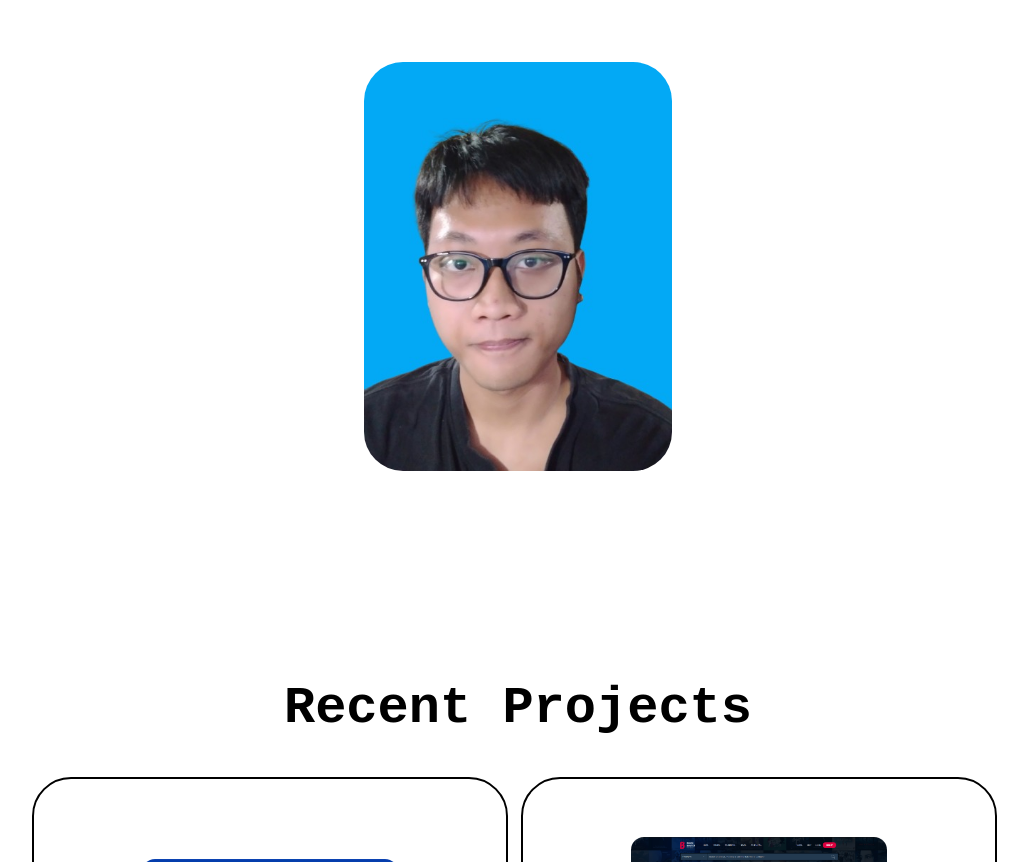
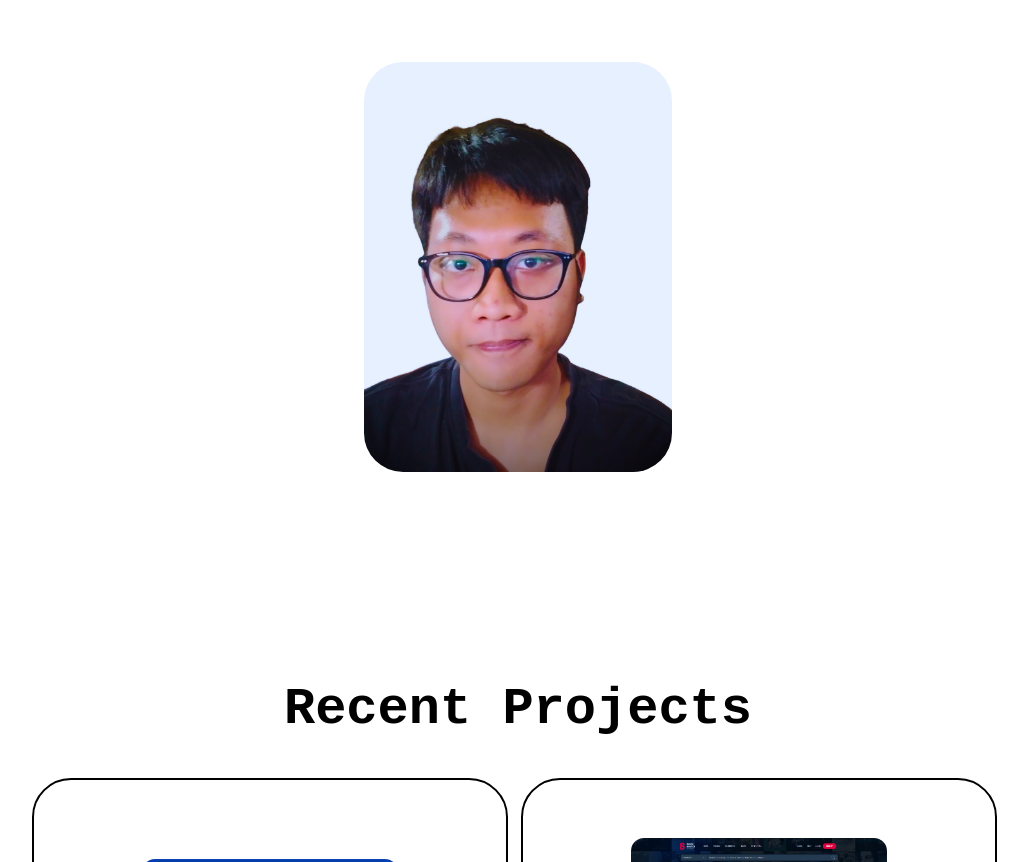
Before and after one commit to PhatSoo/portfolio, a plain HTML site: page index.html in a window 1280 px wide. Shown: the part 1494-2356 px from the top of the page, without its empty margins (122-1150 px from the left). Drawn offline with Linux system fonts and the light colour scheme.

Commit message:
feat: update avatar

```diff
--- a/index.html
+++ b/index.html
@@ -96,7 +96,7 @@
         </div>
 
         <div class="img-container">
-          <img id="img-default" class="active" src="images/avatar.jpg" alt="" />
+          <img id="img-default" class="active" src="images/avatar-new.png" alt="" />
           <img id="img-university" src="images/TDMU.png" alt="" />
           <img id="img-oryza" src="images/oryza.png" alt="" />
         </div>
```
Also changed, not shown: images/avatar-new.png (added), images/avatar_circle.png.
